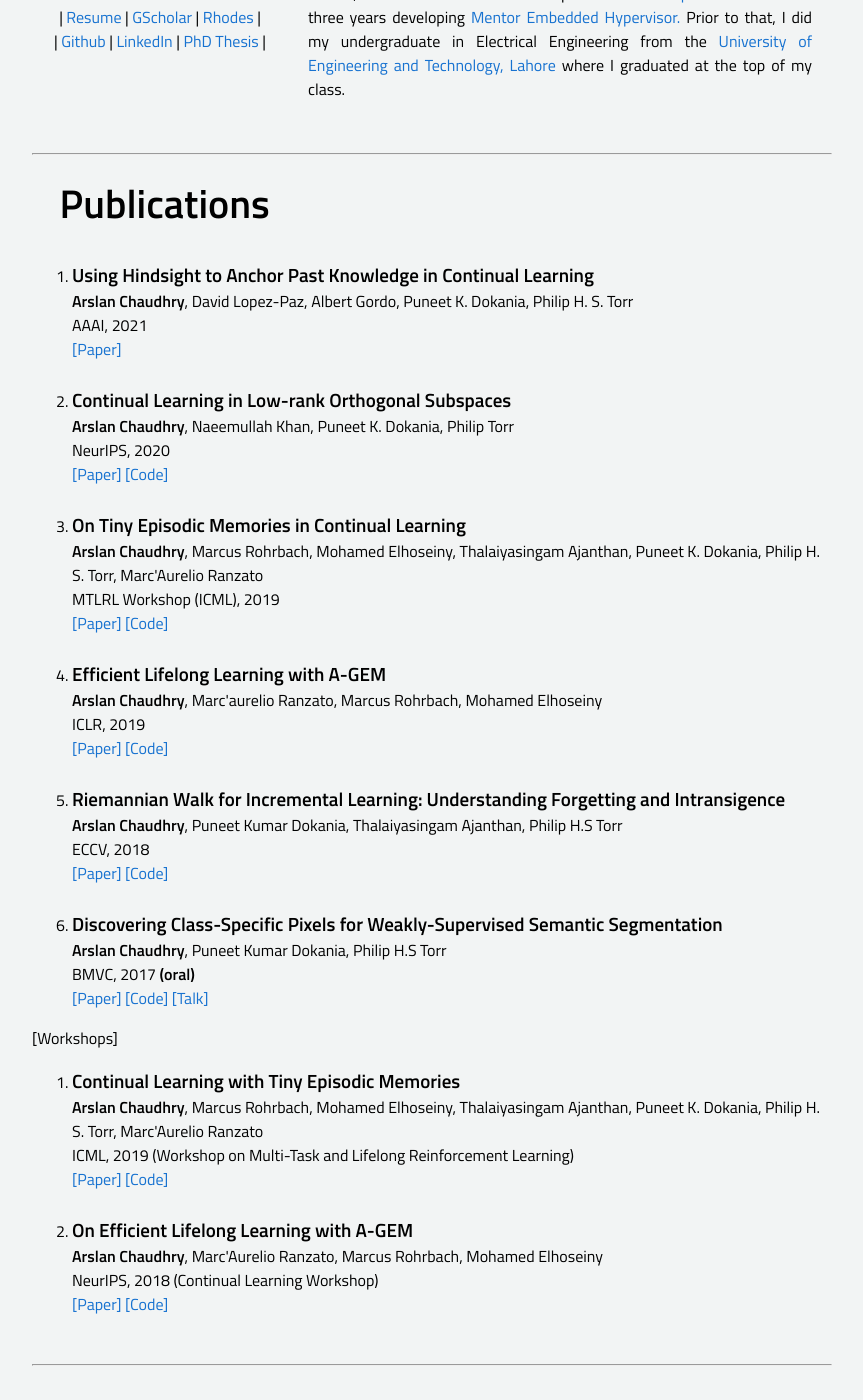
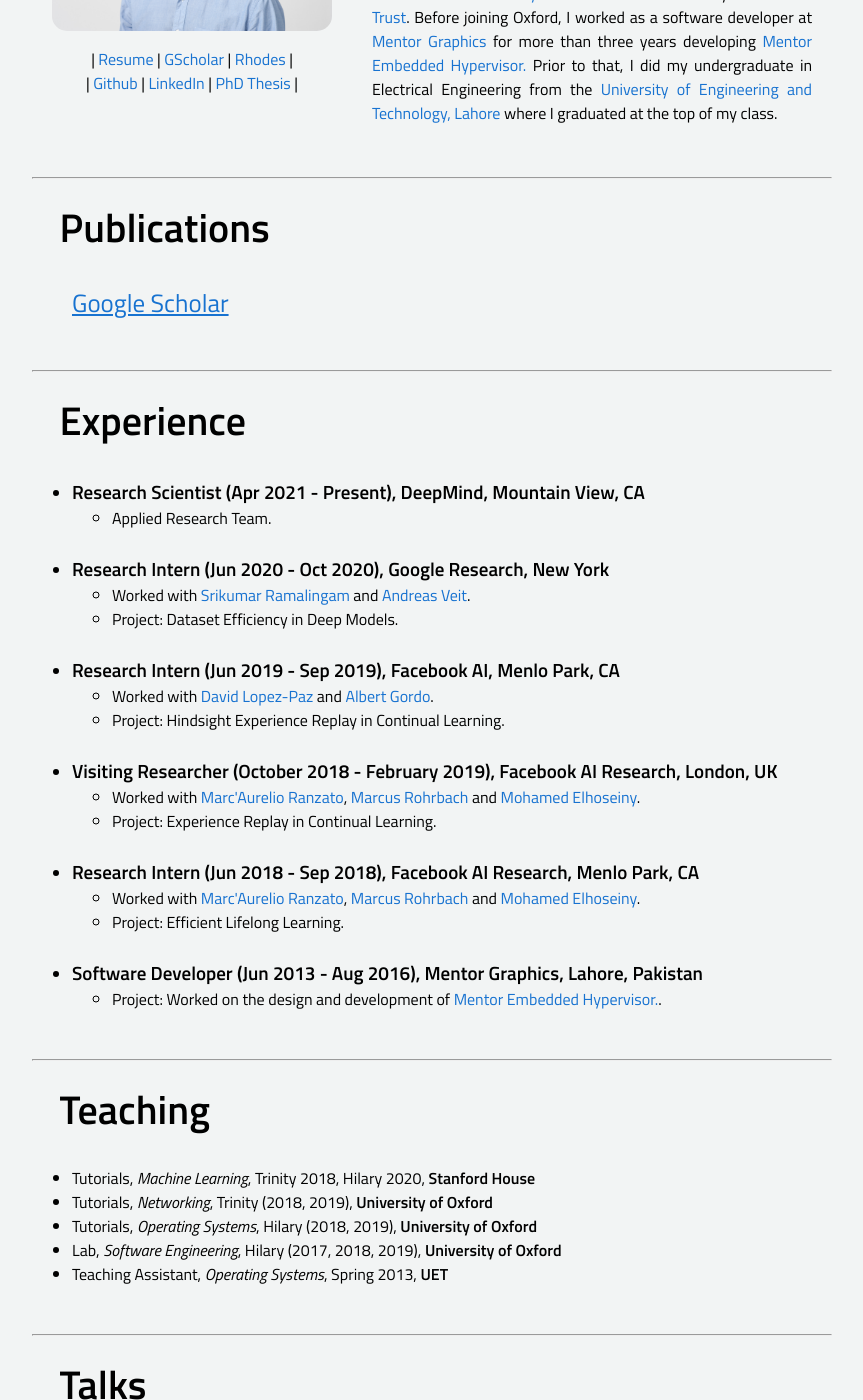
Before and after one commit to arslan-chaudhry/arslan-chaudhry.github.io, a Jekyll site: the page index.html, which Jekyll copies as it is, in a window 1280 px wide and 1400 px high, scrolled down 301 px. Shown: the whole window, without its empty margins (208-1071 px from the left). Built offline with Jekyll 4.4.1, drawn with Linux system fonts in a browser that asks for light colours; some of the changed text lies outside the part shown.

Commit message:
updates on experience

```diff
--- a/index.html
+++ b/index.html
@@ -79,7 +79,7 @@
   </p>
 
   <tr>
-    <td width="32%" valign="top"><a href="files/Arslan.jpg"><img src="files/Arslan.jpg" width="100%" style="border-radius:15px"></a>
+    <td width="40%" valign="top"><a href="files/Arslan.jpg"><img src="files/Arslan.jpg" width="100%" style="border-radius:15px"></a>
     <p align=center>
     | <a href="files/Arslan-Resume.pdf">Resume</a> |
     <a href="https://scholar.google.co.uk/citations?user=FO8vjQMAAAAJ&hl=en">GScholar</a> |
@@ -109,81 +109,9 @@
   <tr>
       <div class="publications">
       <ol>
-            <li><heading>Using Hindsight to Anchor Past Knowledge in Continual Learning</heading><br>
-                <b>Arslan Chaudhry</b>, David Lopez-Paz, Albert Gordo, Puneet K. Dokania, Philip H. S. Torr<br>
-                AAAI, 2021<br>
-                <a href="https://arxiv.org/abs/2002.08165">[Paper]</a>
-            </li>
-           <div>
-           &nbsp;</div>
-
-            <li><heading>Continual Learning in Low-rank Orthogonal Subspaces</heading><br>
-                <b>Arslan Chaudhry</b>, Naeemullah Khan, Puneet K. Dokania, Philip Torr<br>
-                NeurIPS, 2020<br>
-                <a href = "https://arxiv.org/abs/2010.11635" >[Paper]</a>
-                <a href = "https://github.com/arslan-chaudhry/orthog_subspace" >[Code]</a>
-            </li>
-           <div>
-           &nbsp;</div>
-
-            <li><heading>On Tiny Episodic Memories in Continual Learning</heading><br>
-                <b>Arslan Chaudhry</b>, Marcus Rohrbach, Mohamed Elhoseiny, Thalaiyasingam Ajanthan, Puneet K. Dokania, Philip H. S. Torr, Marc'Aurelio Ranzato<br>
-                MTLRL Workshop (ICML), 2019<br>
-                <a href = "https://arxiv.org/abs/1902.10486" >[Paper]</a>
-                <a href = "https://github.com/facebookresearch/agem" >[Code]</a>
-                </li>
-           <div>
-           &nbsp;</div>
-
-           <li><heading>Efficient Lifelong Learning with A-GEM</heading><br>
-               <b>Arslan Chaudhry</b>, Marc'aurelio Ranzato, Marcus Rohrbach, Mohamed Elhoseiny<br>
-                ICLR, 2019<br>
-                <a href = "https://arxiv.org/abs/1812.00420" >[Paper]</a>
-                <a href = "https://github.com/facebookresearch/agem" >[Code]</a>
-            </li>
-           <div>
-           &nbsp;</div>
-
-            <li><heading>Riemannian Walk for Incremental Learning: Understanding Forgetting and Intransigence</heading><br>
-                <b>Arslan Chaudhry</b>, Puneet Kumar Dokania, Thalaiyasingam Ajanthan, Philip H.S Torr<br>
-                ECCV, 2018<br>
-                <a href = "https://doi.org/10.1007/978-3-030-01252-6_33" >[Paper]</a>
-                <a href = "https://github.com/facebookresearch/agem" >[Code]</a>
-            </li>
-           <div>
-           &nbsp;</div>
-
-            <li><heading>Discovering Class-Specific Pixels for Weakly-Supervised Semantic Segmentation</heading><br>
-                <b>Arslan Chaudhry</b>, Puneet Kumar Dokania, Philip H.S Torr<br>
-                BMVC, 2017 <b>(oral)</b><br>
-                <a href = "https://arxiv.org/abs/1707.05821" >[Paper]</a>
-                <a href = "https://github.com/arslan-chaudhry/dcsp_segmentation" >[Code]</a>
-                <a href = "https://www.youtube.com/watch?v=kEqmRNf43sE" >[Talk]</a></li>
+        <a href = "https://scholar.google.co.uk/citations?user=FO8vjQMAAAAJ&hl=en" style="font-size: 25px; text-decoration: none"><u>Google Scholar</u></a></li>
       </ol>
       </div>
-
-<div class="publications">
-<p> [Workshops]</p>
-<ol>
-
-    <li><heading>Continual Learning with Tiny Episodic Memories</heading><br>
-        <b>Arslan Chaudhry</b>, Marcus Rohrbach, Mohamed Elhoseiny, Thalaiyasingam Ajanthan, Puneet K. Dokania, Philip H. S. Torr, Marc'Aurelio Ranzato<br>
-        ICML, 2019 (Workshop on Multi-Task and Lifelong Reinforcement Learning)<br>
-        <a href = "https://arxiv.org/abs/1902.10486" >[Paper]</a>
-        <a href = "https://github.com/facebookresearch/agem" >[Code]</a>
-    </li>
-    <div>
-    &nbsp;</div>
-
-    <li><heading>On Efficient Lifelong Learning with A-GEM</heading><br>
-        <b>Arslan Chaudhry</b>, Marc'Aurelio Ranzato, Marcus Rohrbach, Mohamed Elhoseiny<br>
-        NeurIPS, 2018 (Continual Learning Workshop)<br>
-        <a href = "https://marcpickett.com/cl2018/CL-2018_paper_32.pdf" >[Paper]</a>
-        <a href = "https://github.com/facebookresearch/agem" >[Code]</a>
-    </li>
-</ol>
-</div>
-</div>
   </tr>
 </table>
 <div>
@@ -196,6 +124,14 @@
 <table width="100%" align="top" border="0" cellpadding="20">
   <tr>
       <ul>
+        <li><heading>Research Scientist (Apr 2021 - Present), DeepMind, Mountain View, CA</heading><br>
+            <ul>
+                <li>Applied Research Team.</li>
+            </ul>
+        </li>
+        <div>
+        &nbsp;</div>
+
         <li><heading>Research Intern (Jun 2020 - Oct 2020), Google Research, New York</heading><br>
             <ul>
                 <li>Worked with <a href="https://www.cs.utah.edu/~srikumar/" >Srikumar Ramalingam</a> and <a href="https://www.andreasveit.eu/">Andreas Veit</a>.</li>
@@ -288,8 +224,8 @@
 <table width="100%" align="top" border="0" cellpadding="20">
   <tr>
       <ul>
-          <li><b>Conference Reviewer:</b> ICML (2019-2020), NeurIPS (2019-2021), ICLR (2021), CVPR (2019-2020), ICCV (2019), ECCV (2020)</li>
-            <li><b>Journal Reviewer:</b> IEEE TPAMI, IEEE Transaction on Multimedia</li>
+          <li><b>Conference Reviewer:</b> ICML (2019-2021), NeurIPS (2019-2022), ICLR (2021-2023), CVPR (2019-2020), ICCV (2019), ECCV (2020)</li>
+            <li><b>Journal Reviewer:</b> IEEE TPAMI, TMLR, IEEE Transaction on Multimedia</li>
       </ul>
   </tr>
 </table>
```
